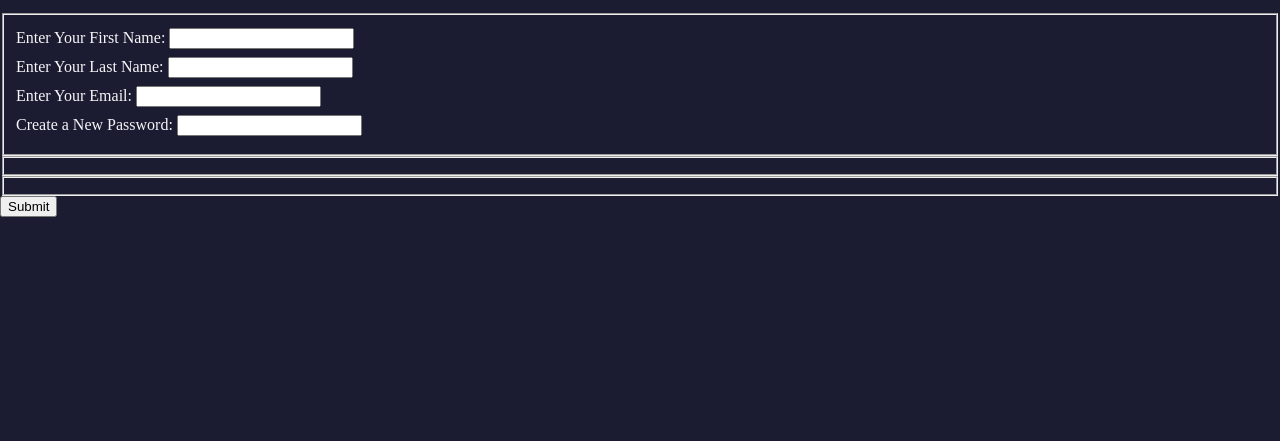
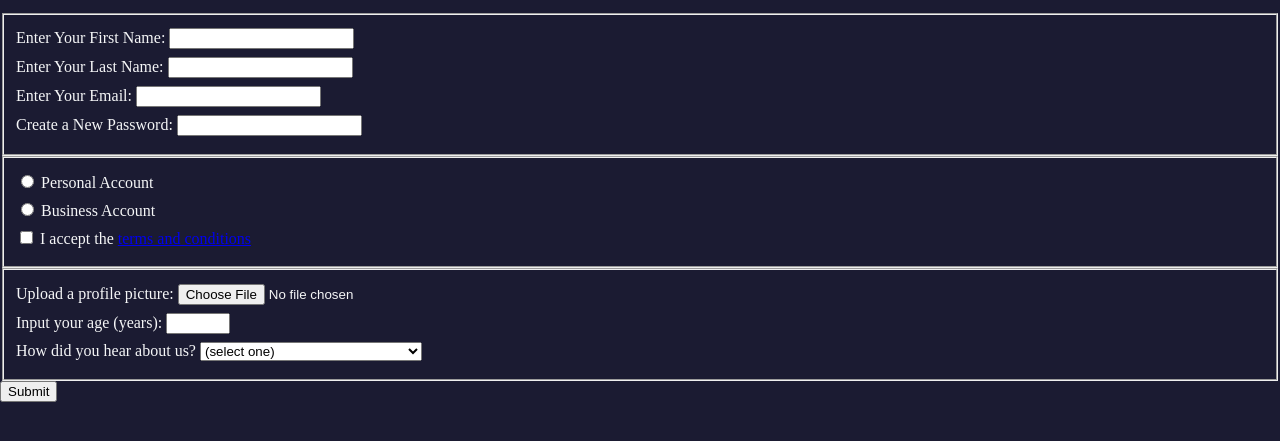
Before and after one commit to Lifimastar/Registro-Formulario-Basico, a plain HTML site: page index.html in a window 1280 px wide. Shown: the part 101-542 px from the top of the page. Drawn offline with Linux system fonts and the light colour scheme.

Commit message:
commit para guardar

```diff
--- a/index.html
+++ b/index.html
@@ -14,10 +14,26 @@
             <label for="first-name">Enter Your First Name: <input id="first-name" type="text" required/></label>
             <label for="last-name">Enter Your Last Name: <input id="last-name" type="text" required/></label>
             <label for="email">Enter Your Email: <input id="email" type="email" required/></label>
-            <label for="new-password">Create a New Password: <input id="new-password" type="password" minlength="8" required/></label>
+            <label for="new-password">Create a New Password: <input id="new-password" type="password" pattern="[a-z0-5]{8,}" required/></label>
         </fieldset>
-        <fieldset></fieldset>
-        <fieldset></fieldset>
+        <fieldset>
+            <label for="personal-account"><input type="radio" name="account-type" id="personal-account"/> Personal Account</label>
+            <label for="business-account"><input type="radio" name="account-type" id="business-account" /> Business Account</label>
+            <label for="terms-and-conditions"><input type="checkbox" required id="terms-and-conditions"/> I accept the <a href="https://www.freecodecamp.org/news/terms-of-service/">terms and conditions</a></label>
+        </fieldset>
+        <fieldset>
+            <label>Upload a profile picture: <input type="file" /></label>
+            <label>Input your age (years): <input type="number" min="13" max="120"/></label>
+            <label>How did you hear about us?
+                <select>
+                    <option>(select one)</option>
+                    <option>freeCodeCamp News</option>
+                    <option>freeCodeCamp YouTube Channel</option>
+                    <option>freeCodeCamp Forum</option>
+                    <option>Other</option>
+                </select>
+            </label>
+        </fieldset>
         <input type="submit" value="Submit"/>
     </form>
 </body>
```
